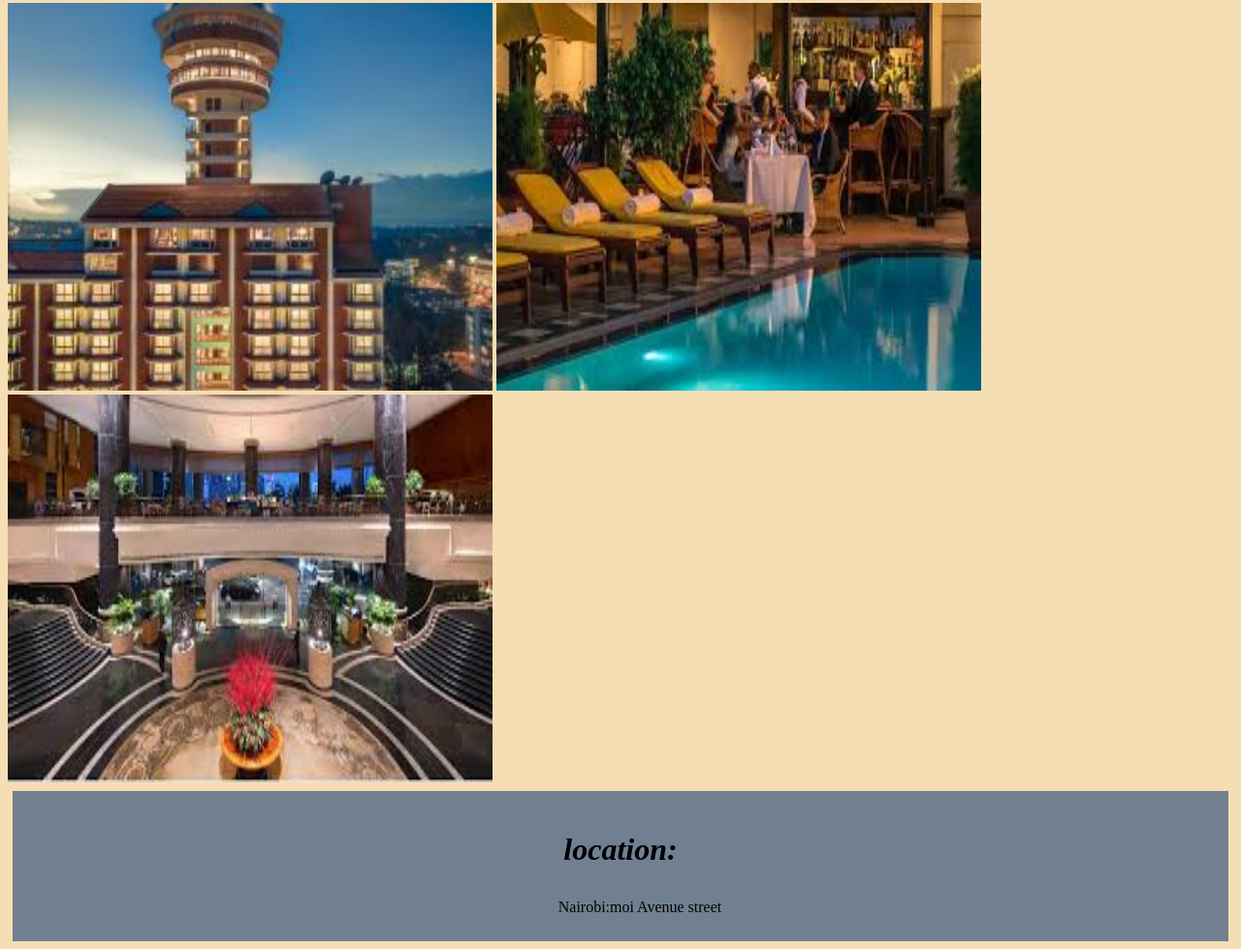
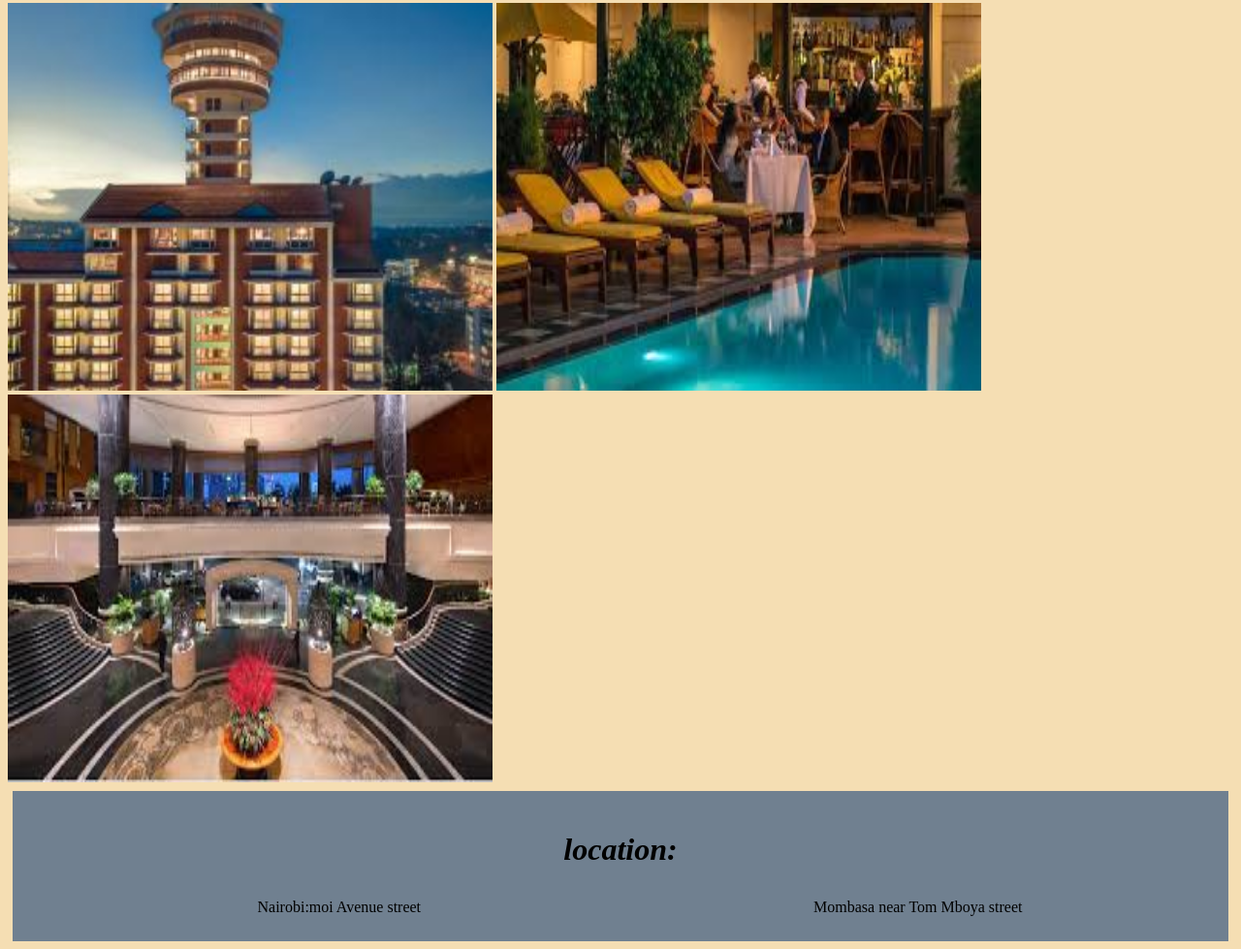
Before and after one commit to Bridgit-wairimu/THE-ONLY-PLACE, a plain HTML site: page index.html in a window 1280 px wide. Shown: the part 235-1214 px from the top of the page at 97% size. Drawn offline with Linux system fonts and the light colour scheme.

Commit message:
added some changes on index.html

```diff
--- a/index.html
+++ b/index.html
@@ -34,6 +34,7 @@
         <h3>location:</h3>
             <ul>
                 <li><a href="Nairobi:Moi Avenue Street">Nairobi:moi Avenue street</a></li>
+                <li><a href="Mombasa near Tom Mboya street">Mombasa near Tom Mboya street</a></li>
             </ul>
         </h3>
 
```
